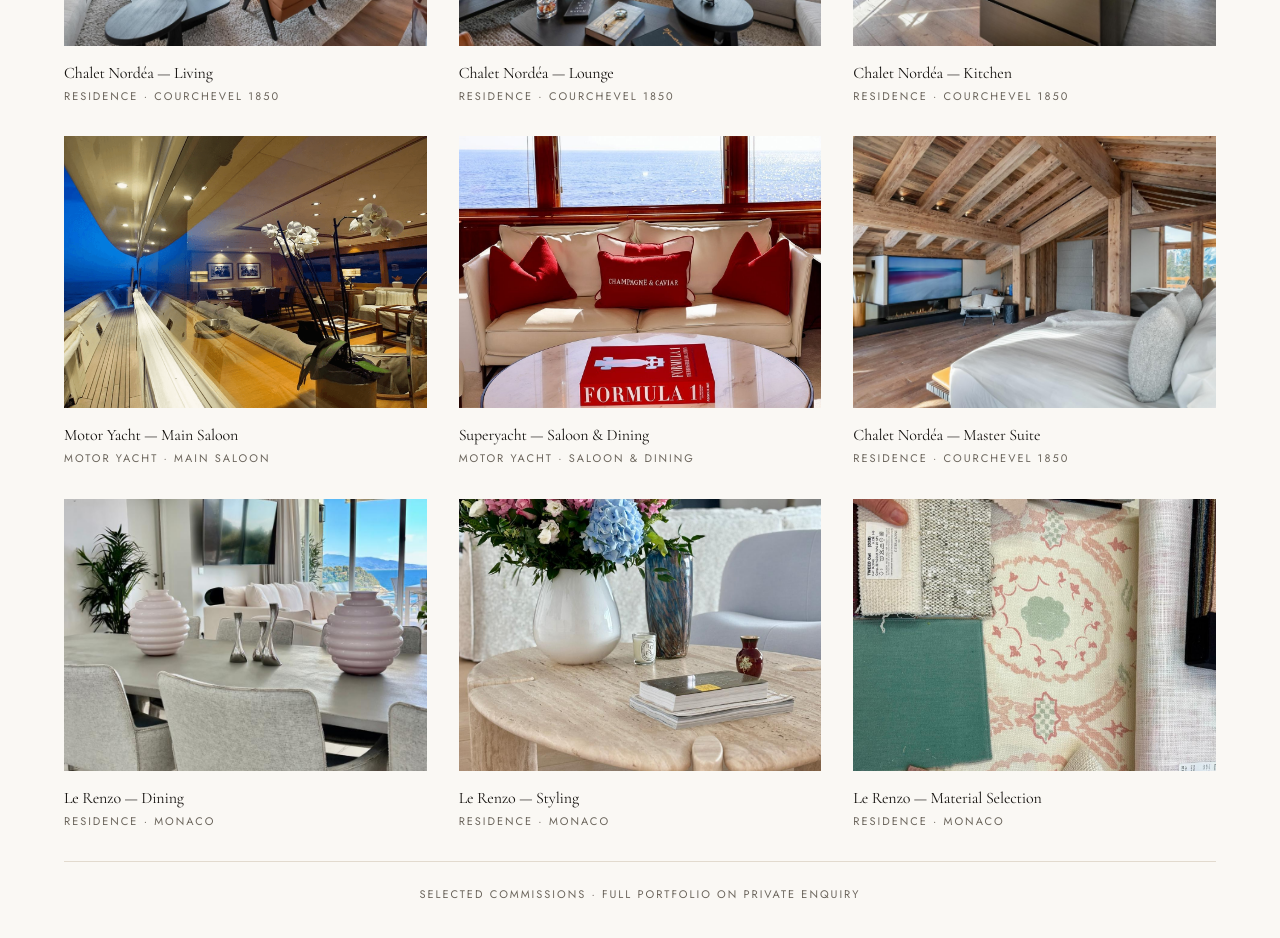
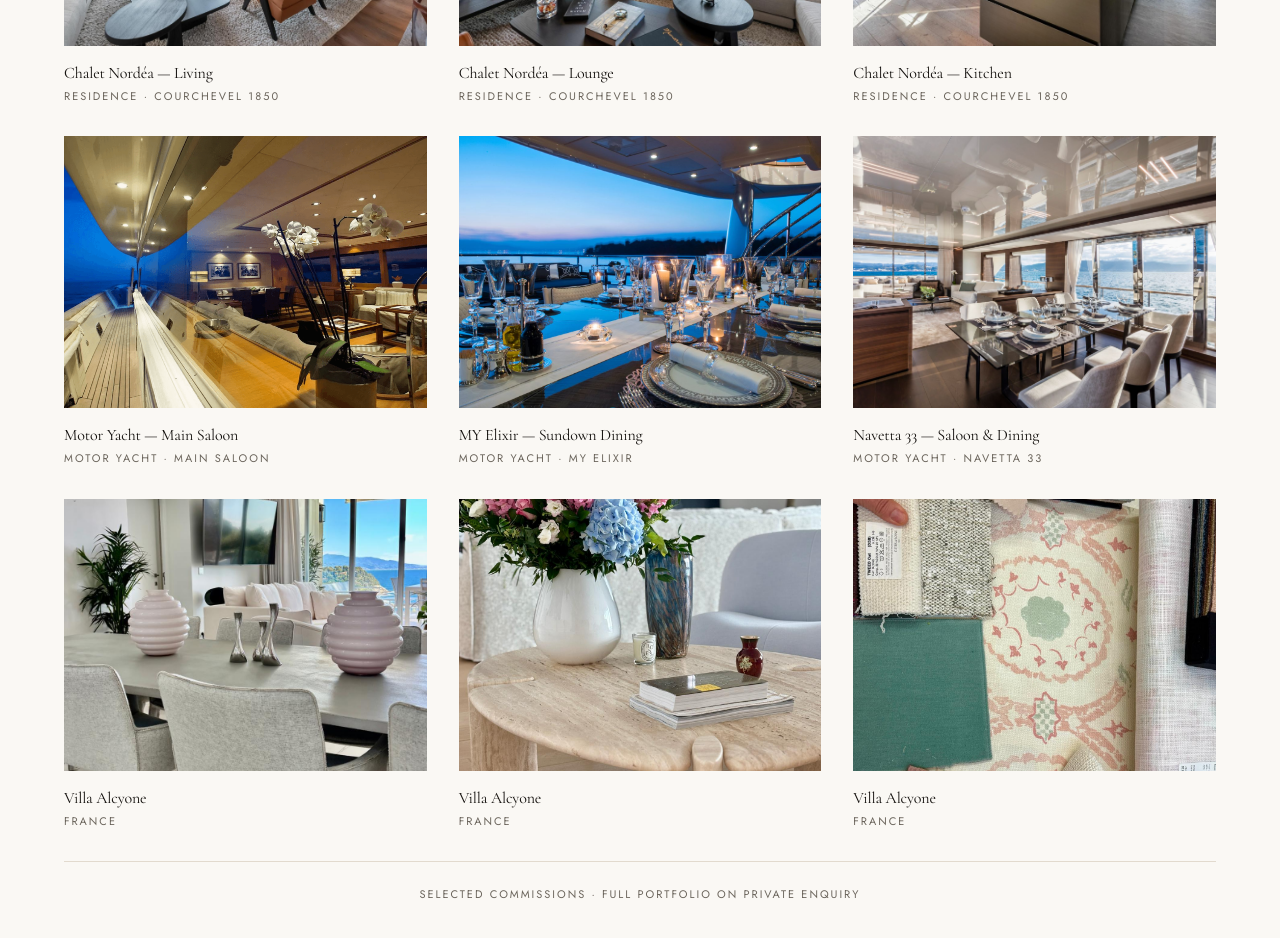
Before and after one commit to SimoSabev/Maris, a Next.js app in the folder maris-exclusive/: page /interior-design in a window 1280 px wide. Shown: the part 3620-4558 px from the top of the page. Built offline with nearby package versions, Linux system fonts and the light colour scheme.

Commit message:
Refactor code structure for improved readability and maintainability

```diff
--- a/maris-exclusive/src/app/interior-design/page.tsx
+++ b/maris-exclusive/src/app/interior-design/page.tsx
@@ -60,34 +60,34 @@ const PORTFOLIO_ITEMS = [
     meta: "Motor Yacht · Main Saloon",
   },
   {
-    image: "/images/yacht-saloon.jpg",
-    alt: "Elegant yacht saloon with refined furnishings",
-    title: "Superyacht — Saloon & Dining",
-    meta: "Motor Yacht · Saloon & Dining",
+    image: "/images/yacht-my-elixir-dusk-dining.jpg",
+    alt: "MY Elixir aft deck dining set for sundown",
+    title: "MY Elixir — Sundown Dining",
+    meta: "Motor Yacht · MY Elixir",
   },
   {
-    image: "/images/properties/chalet-nordea-master.jpg",
-    alt: "Chalet Nordéa master suite with alpine outlook",
-    title: "Chalet Nordéa — Master Suite",
-    meta: "Residence · Courchevel 1850",
+    image: "/images/yacht-navetta33-saloon-dining.jpg",
+    alt: "Navetta 33 saloon and dining area with panoramic sea views",
+    title: "Navetta 33 — Saloon & Dining",
+    meta: "Motor Yacht · Navetta 33",
   },
   {
     image: "/images/properties/le-renzo-dining.jpg",
-    alt: "Le Renzo dining room styled with sculptural pink glassware",
-    title: "Le Renzo — Dining",
-    meta: "Residence · Monaco",
+    alt: "Villa Alcyone dining room styled with sculptural pink glassware",
+    title: "Villa Alcyone",
+    meta: "France",
   },
   {
     image: "/images/properties/le-renzo-styling.jpg",
-    alt: "Le Renzo living room styling with floral arrangement and travertine table",
-    title: "Le Renzo — Styling",
-    meta: "Residence · Monaco",
+    alt: "Villa Alcyone living room styling with floral arrangement and travertine table",
+    title: "Villa Alcyone",
+    meta: "France",
   },
   {
     image: "/images/properties/le-renzo-materials.jpg",
-    alt: "Fabric and material selection for the Le Renzo interior scheme",
-    title: "Le Renzo — Material Selection",
-    meta: "Residence · Monaco",
+    alt: "Fabric and material selection for the Villa Alcyone interior scheme",
+    title: "Villa Alcyone",
+    meta: "France",
   },
 ];
 
```
Also changed, not shown: maris-exclusive/public/images/yacht-my-elixir-dusk-dining.jpg (added), maris-exclusive/public/images/yacht-navetta33-saloon-dining.jpg (added).
